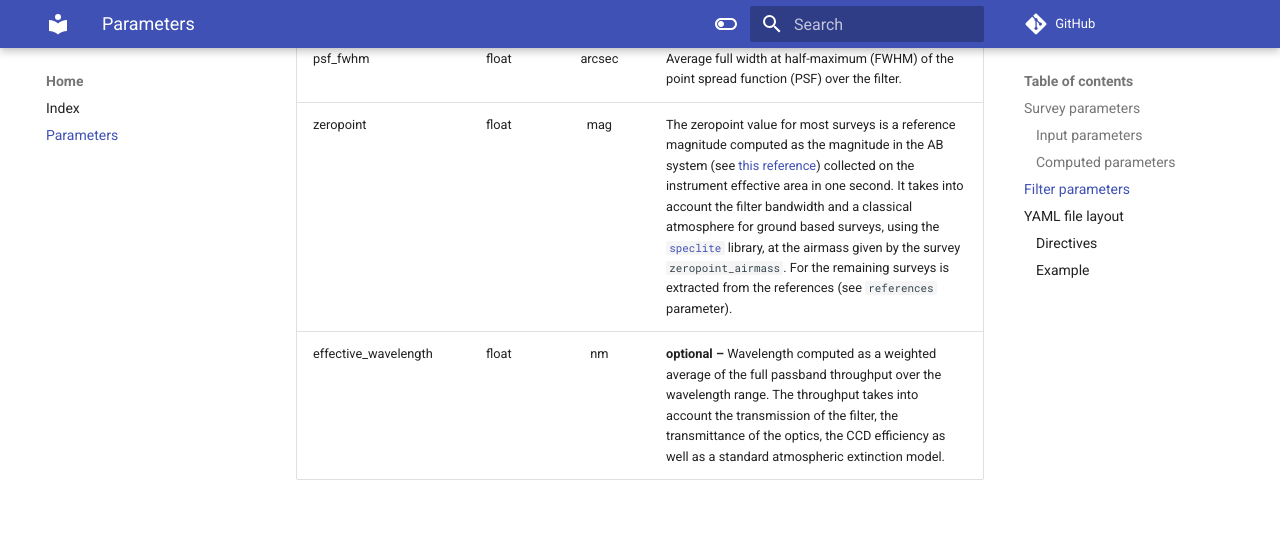
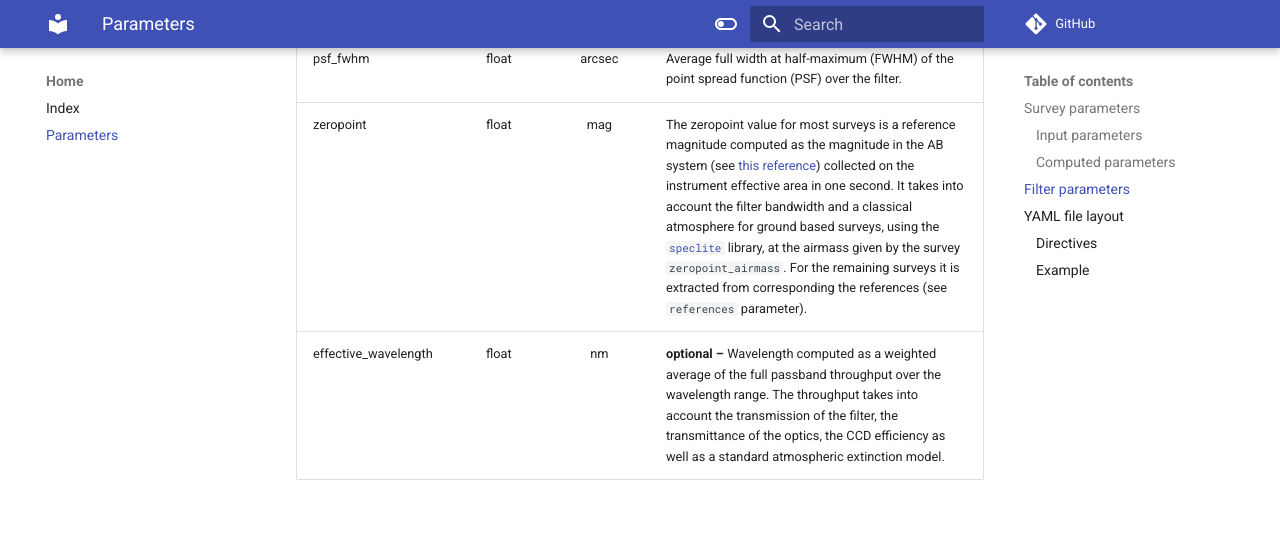
Before and after one commit to LSSTDESC/surveycodex, an MkDocs documentation site: the page built from docs/parameters.md, in a window 1280 px wide and 900 px high, scrolled down 2023 px. Shown: the top 541 px of the window. Built offline with MkDocs 1.6.1 and Material for MkDocs 9.7.7, drawn with Linux system fonts in a browser that asks for light colours; comment, search, counter and statistics services are not loaded.

Commit message:
Update docs/parameters.md
Co-authored-by: Ismael Mendoza <11745764+ismael-mendoza@users.noreply.github.com>

```diff
--- a/docs/parameters.md
+++ b/docs/parameters.md
@@ -40,7 +40,7 @@
 | sky_brightness       |   float   | mag / arcsec^2^ | Average sky brightness computed for the survey and this filter. The moon conditions under which this number was computed will be given as a comment in the yaml file.                                                                                                                         |
 | full_exposure_time   | int/float |        s        | Average exposure time of the filter on the same spot in the sky over the course of the survey.                                                                                                                                                                                                |
 | psf_fwhm             |   float   |     arcsec      | Average full width at half-maximum (FWHM) of the point spread function (PSF) over the filter.                                                                                                                                                                                                 |
-| zeropoint            |   float   |       mag       | The zeropoint value for most surveys is a reference magnitude computed as the magnitude in the AB system (see [this reference][abmag_ref]) collected on the instrument effective area in one second. It takes into account the filter bandwidth and a classical atmosphere for ground based surveys, using the [`speclite`][speclite] library, at the airmass given by the survey `zeropoint_airmass`. For the remaining surveys is extracted from the references (see `references` parameter).                          |
+| zeropoint            |   float   |       mag       | The zeropoint value for most surveys is a reference magnitude computed as the magnitude in the AB system (see [this reference][abmag_ref]) collected on the instrument effective area in one second. It takes into account the filter bandwidth and a classical atmosphere for ground based surveys, using the [`speclite`][speclite] library, at the airmass given by the survey `zeropoint_airmass`. For the remaining surveys it is extracted from corresponding the references (see `references` parameter).                          |
 | effective_wavelength |   float   |       nm        | **optional –** Wavelength computed as a weighted average of the full passband throughput over the wavelength range. The throughput takes into account the transmission of the filter, the transmittance of the optics, the CCD efficiency as well as a standard atmospheric extinction model. |
 
 [speclite]: https://github.com/desihub/speclite
```
